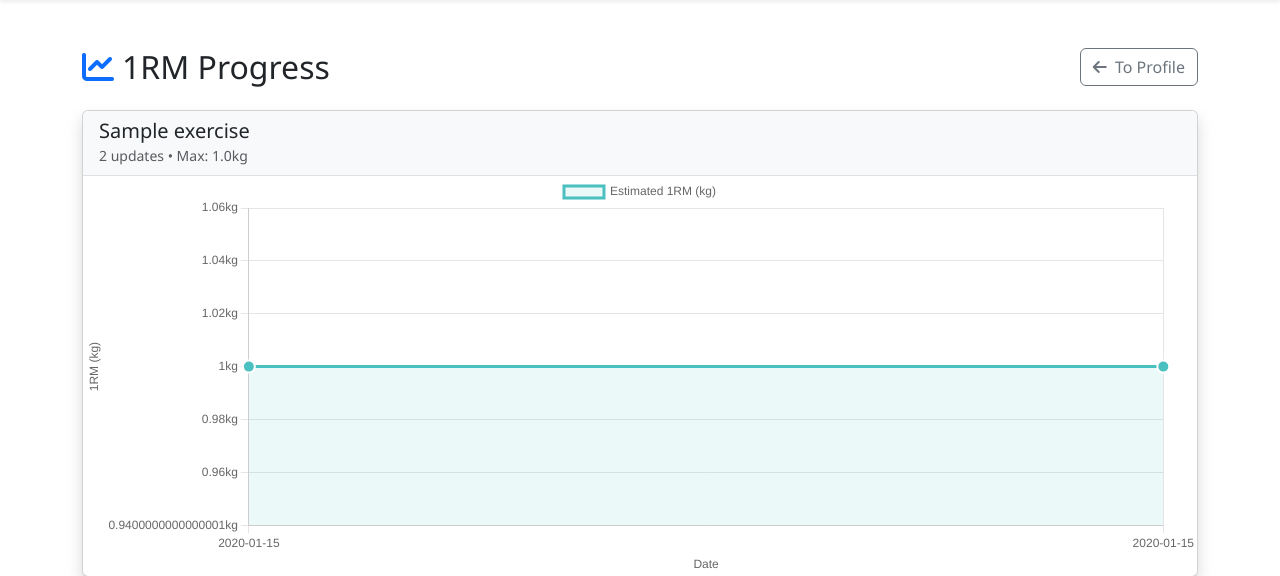
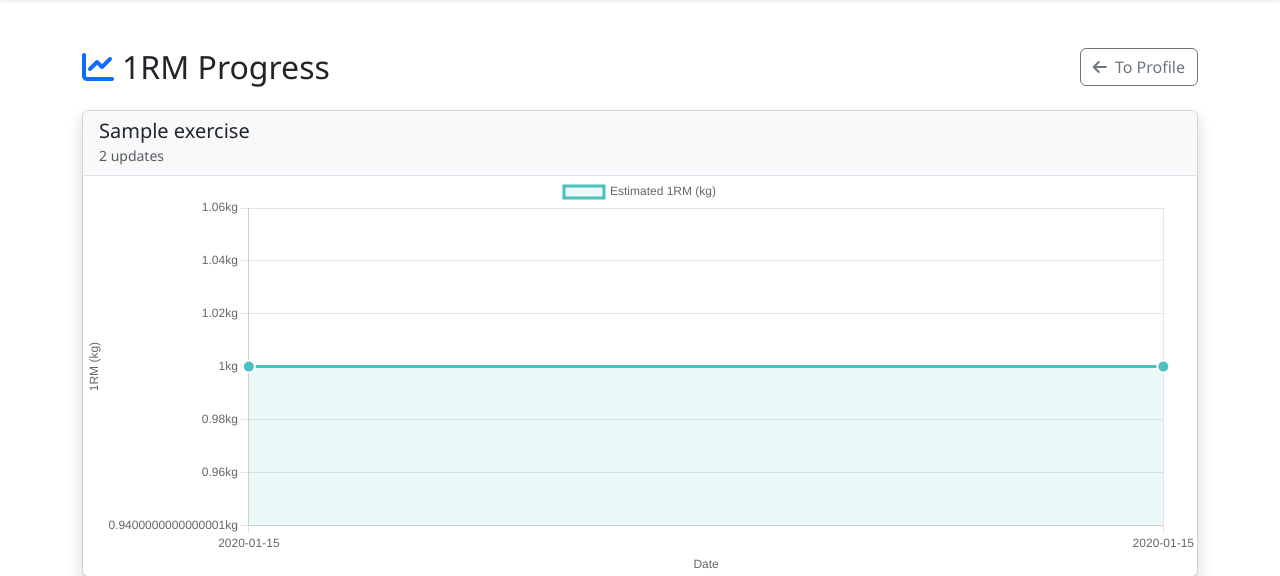
Before and after one commit to repen7ant/StrengthTrack, a Django app: page /accounts/progress/ in a window 1280 px wide. Shown: the part 62-638 px from the top of the page. Run offline with Django 5.2, Linux system fonts and the light colour scheme; a user stored in the database is signed in; tables that the repository leaves empty hold one stand-in row (values such as "Sample post").

Commit message:
removed bug in chart

```diff
--- a/core/templates/accounts/progress_1rm.html
+++ b/core/templates/accounts/progress_1rm.html
@@ -19,7 +19,7 @@
             <div class="card-header bg-light border-bottom">
                 <h5 class="card-title mb-0">{{ chart.exercise }}</h5>
                 <small class="text-muted">
-                    {{ chart.dates|length }} updates • Max: {{ chart.values|slice:":1"|last }}kg
+                    {{ chart.dates|length }} updates
                 </small>
             </div>
             <div class="card-body p-0">
```
